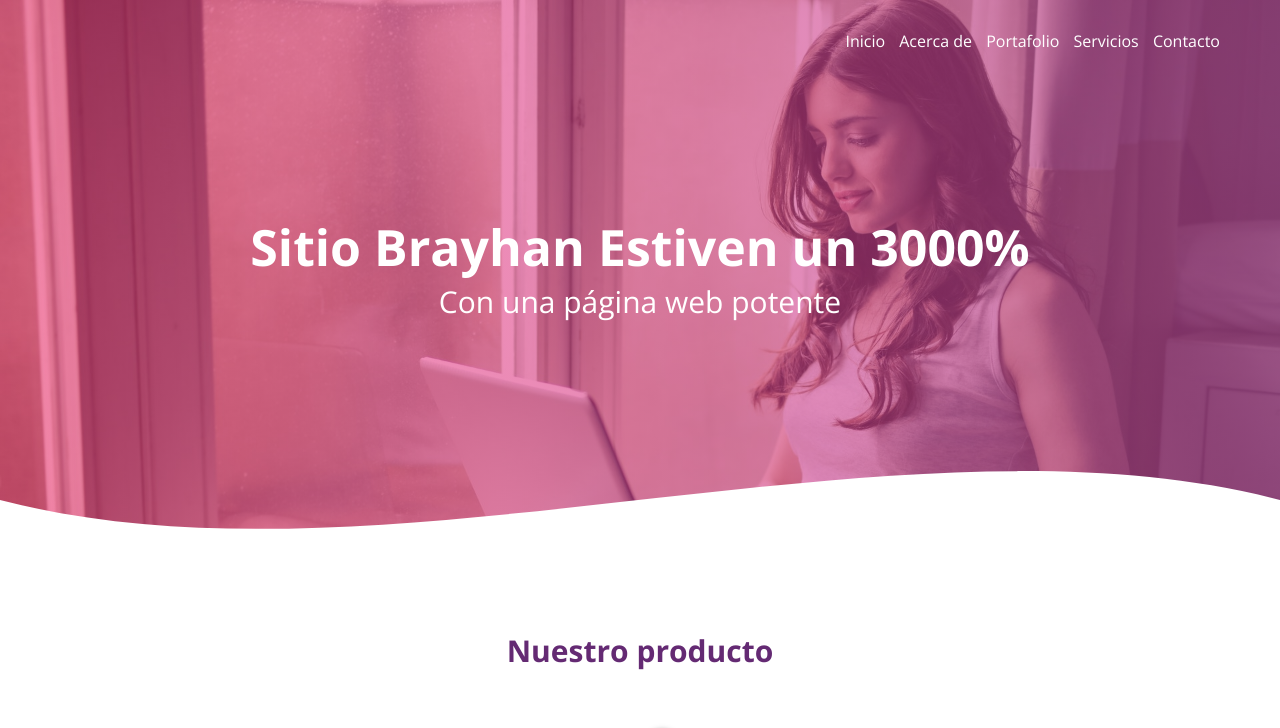
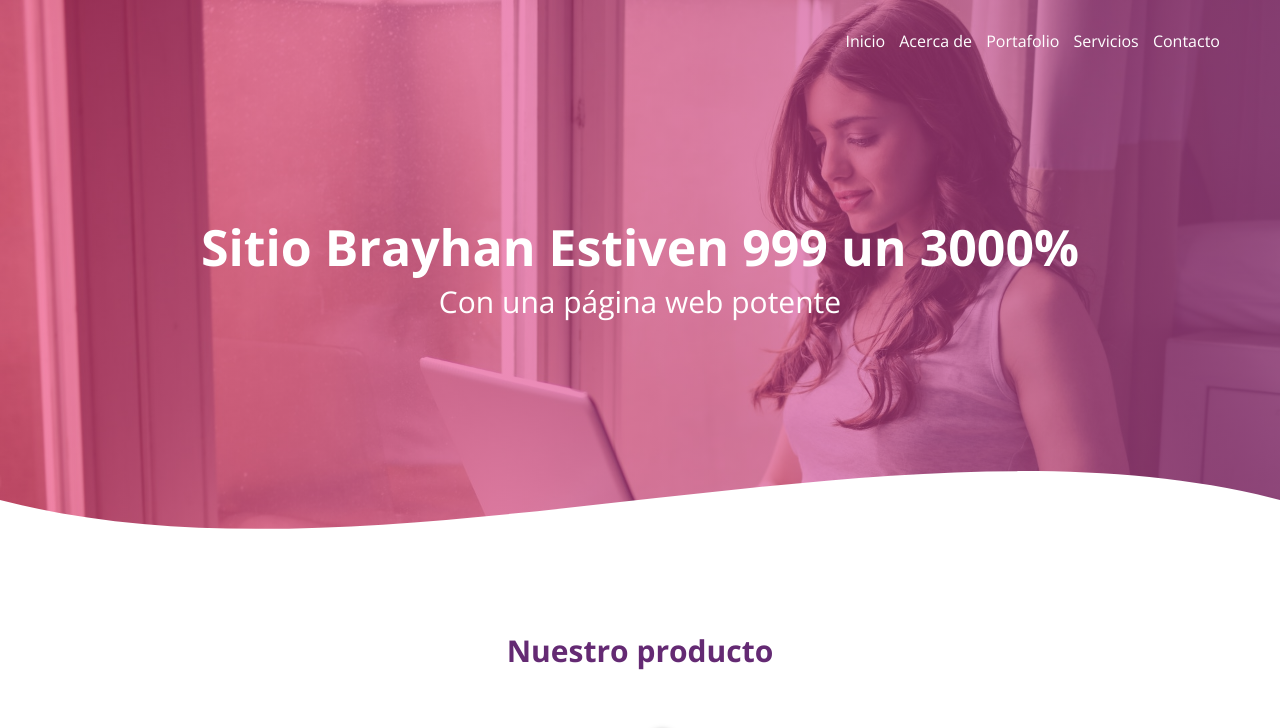
Before and after one commit to brayan-coy/pruebahosting, a plain HTML site: page index.html in a window 1280 px wide. Shown: the top 728 px of the page. Drawn offline with nearby package versions, Linux system fonts and the light colour scheme.

Commit message:
Update index.html

```diff
--- a/index.html
+++ b/index.html
@@ -21,7 +21,7 @@
             <a href="#">Contacto</a>
         </nav>
         <section class="textos-header">
-            <h1>Sitio Brayhan Estiven un 3000%</h1>
+            <h1>Sitio Brayhan Estiven 999 un 3000%</h1>
             <h2>Con una página web potente</h2>
         </section>
         <div class="wave" style="height: 150px; overflow: hidden;"><svg viewBox="0 0 500 150" preserveAspectRatio="none"
```
